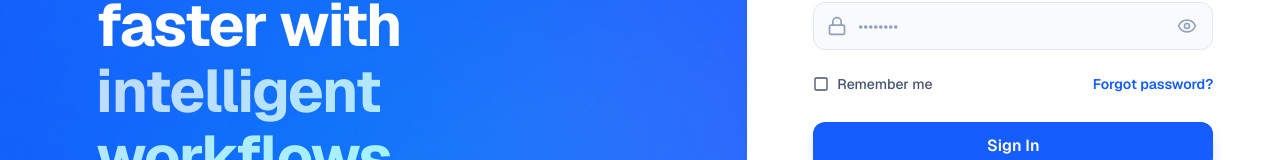
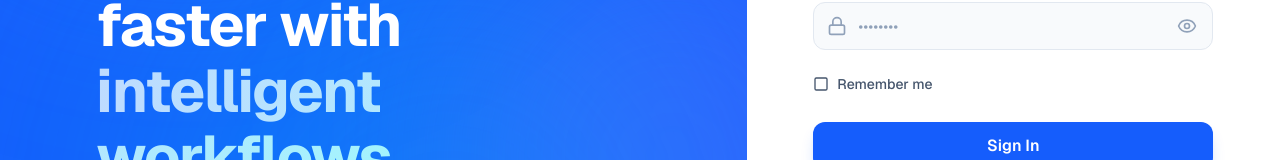
Before and after one commit to ganesh-kumbhar01/ticket-management-system, a Next.js app: page /login in a window 1280 px wide. Shown: the part 402-562 px from the top of the page. Built offline with nearby package versions, Linux system fonts and the light colour scheme.

Commit message:
chore: remove forgot password link

```diff
--- a/src/app/login/page.tsx
+++ b/src/app/login/page.tsx
@@ -172,7 +172,7 @@ export default function LoginPage() {
             </div>
 
             {/* Remember Me & Forgot Password row */}
-            <div className="flex items-center justify-between pt-1">
+            <div className="flex items-center pt-1">
               <button
                 type="button"
                 onClick={() => setValue('rememberMe', !rememberMe, { shouldValidate: true })}
@@ -183,10 +183,6 @@ export default function LoginPage() {
                   <Square className="w-4 h-4" />
                 }
                 <span className="font-medium select-none">Remember me</span>
-              </button>
-
-              <button type="button" className="text-sm font-semibold text-blue-600 hover:text-blue-700 dark:text-blue-500 dark:hover:text-blue-400 transition-colors focus:outline-none">
-                Forgot password?
               </button>
             </div>
 
```
